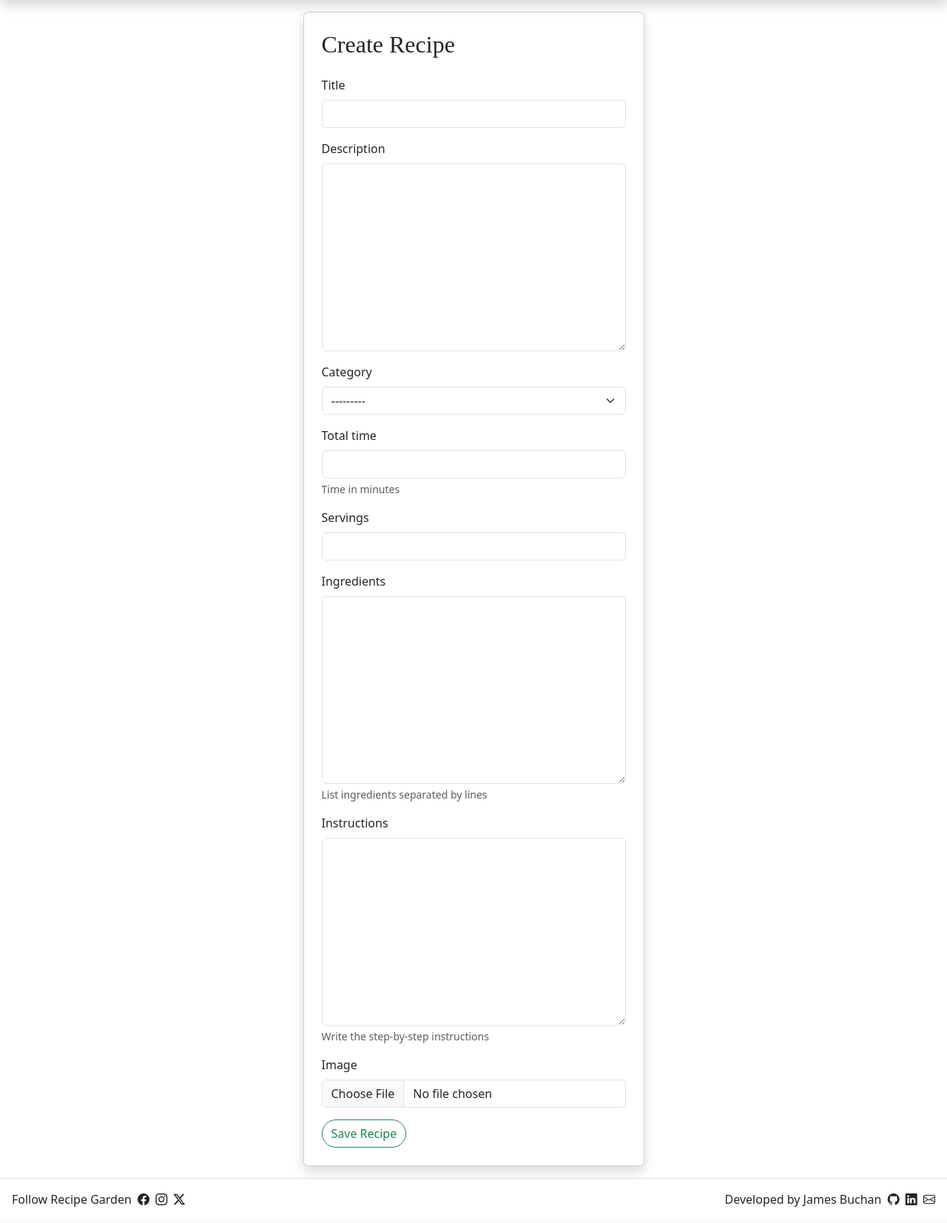
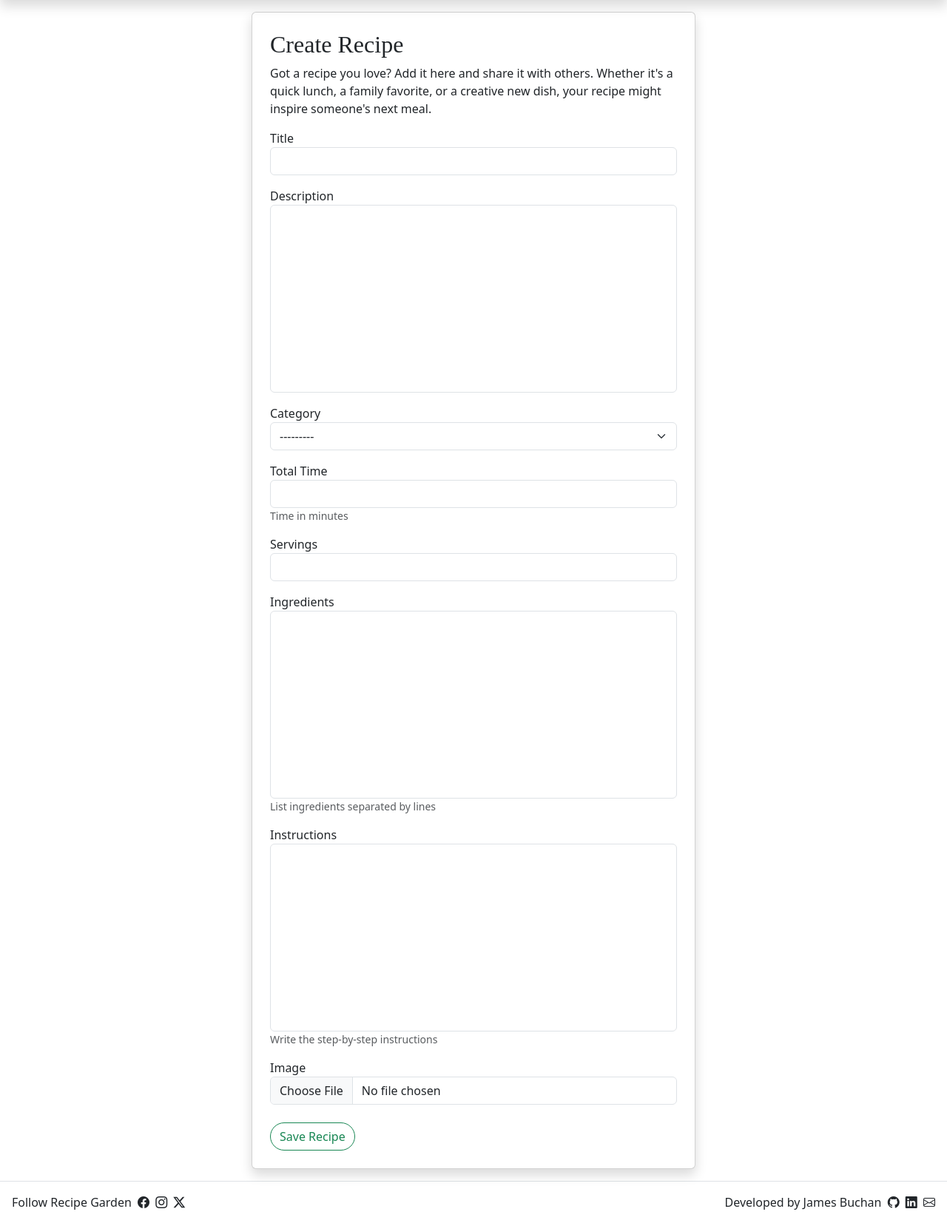
Before and after one commit to JamesB62/RecipeGarden, a Django app: page /recipes/create/ in a window 1280 px wide. Shown: the part 65-1719 px from the top of the page at 74% size. Before the commit the page ends 1697 px from the top, so only its background shows below. Run offline with Django 5.2, Linux system fonts and the light colour scheme; the visitor is signed in with stand-in values (Sample User, id 1); some libraries are stand-ins or nearby versions; some web fonts are replaced.

Commit message:
Updated create recipe form and dinner category pages.

```diff
--- a/recipeproject/recipeapp/forms.py
+++ b/recipeproject/recipeapp/forms.py
@@ -57,5 +57,6 @@ class RecipeForm(forms.ModelForm):
     def __init__(self, *args, **kwargs):
         super().__init__(*args, **kwargs)
         for field in self.fields.values():
-            field.widget.attrs.update({"class": "form-control"})
+            field.widget.attrs.update({"class": "form-control", "style": "resize: none;"})
+            field.error_messages["required"] = "This field is required"
         self.fields["category"].widget.attrs.update({"class": "form-select"})
--- a/recipeproject/recipeapp/templates/recipes/create_recipe.html
+++ b/recipeproject/recipeapp/templates/recipes/create_recipe.html
@@ -1,31 +1,39 @@
 {% extends "base.html" %}
 {% load static %}
-{% block title %}Home{% endblock %}
+{% block title %}Create Recipe{% endblock %}
 {% block content %}
 
-<div class="d-flex flex-column align-items-center px-4">
+<!-- Page Content Block -->
+<div class="w-100">
+
+    <!-- Create Recipe Block -->
+    <div class="d-flex flex-column align-items-center mx-4">
 
         <!-- Create Recipe Card -->
-    <div class="card shadow p-4" style="width: 100%; max-width: 480px;">
-        <h2 class="fancy-subtitle mb-4">Create Recipe</h2>
+        <div class="card shadow w-100 p-4" style="max-width: 600px;">
+            <h2 class="fancy-subtitle mb-2">Create Recipe</h2>
+            <p class="mb-3">
+                Got a recipe you love? Add it here and share it with others.
+                Whether it's a quick lunch, a family favorite, or a creative new dish, your recipe might inspire someone's next meal.
+            </p>
             <form method="POST" enctype="multipart/form-data" class="needs-validation" novalidate>
                 {% csrf_token %}
                 {% for field in form %}
                 <div class="mb-3">
-                <label for="{{ field.id_for_label }}" class="form-label">{{ field.label }}</label>
+                    <label for="{{ field.id_for_label }}" class="form-label mb-0">{{ field.label|title }}</label>
                     {{ field }}
                     {% if field.help_text %}
-                <div class="form-text">{{ field.help_text }}</div>
+                    <div class="form-text mt-0">{{ field.help_text }}</div>
                     {% endif %}
                     {% for error in field.errors %}
-                <div class="text-danger">{{ error }}</div>
+                    <div class="text-danger mt-0">{{ error }}</div>
                     {% endfor %}
                 </div>
                 {% endfor %}
-            <button type="submit" class="btn btn-outline-success rounded-pill">Save Recipe</button>
+                <button type="submit" class="btn btn-outline-success rounded-pill mt-2">Save Recipe</button>
             </form>
         </div>
-
+    </div>
 </div>
 
 {% endblock %}
```
Lines whose indentation alone changed are shown as unchanged.
